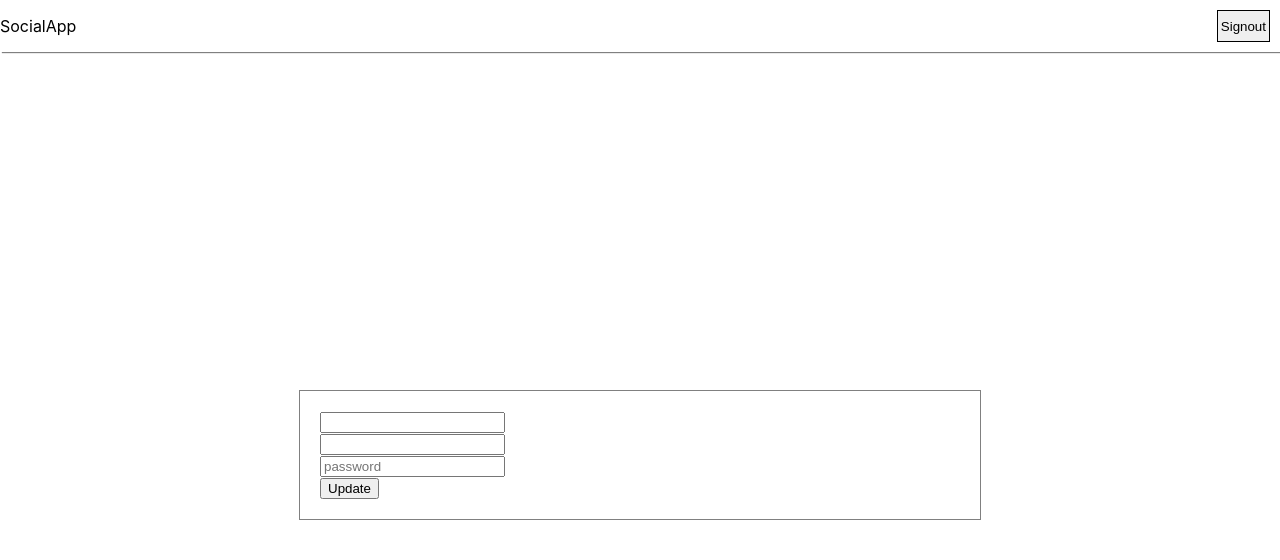
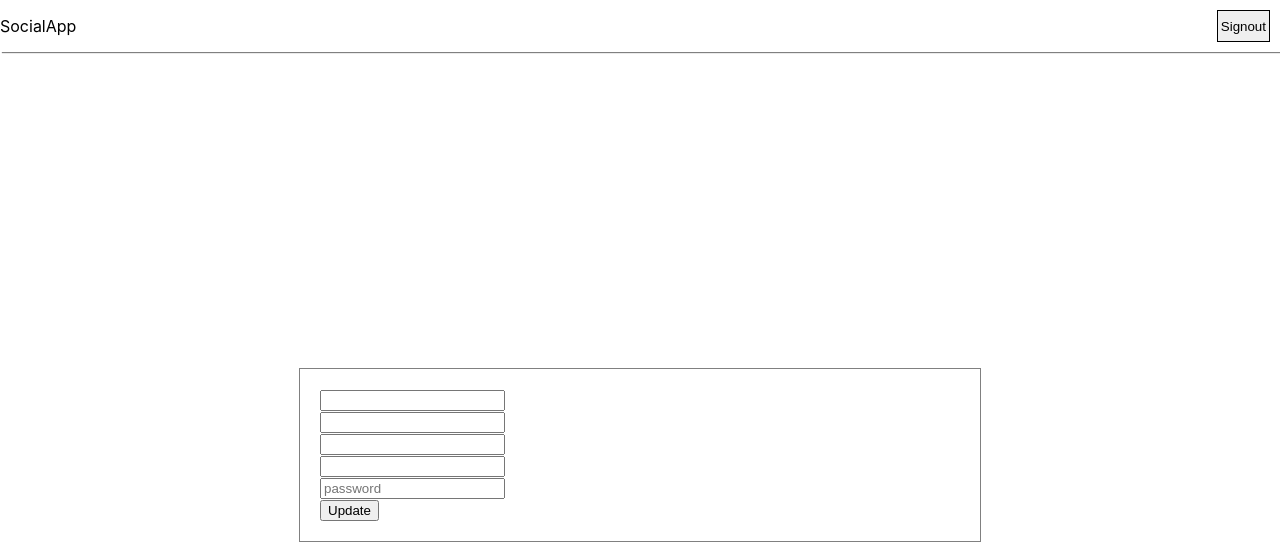
Before and after one commit to HardikxLabeitazer/Social-App-MERN, a React (Create React App) app: page /edit/1 in a window 1280 px wide. Shown: the top 560 px of the page. Built offline with nearby package versions, Linux system fonts and the light colour scheme; no server answers; sample sign-in values are in the browser's storage.

Commit message:
updated profile

```diff
--- a/src/components/user/EditProfile.js
+++ b/src/components/user/EditProfile.js
@@ -11,7 +11,9 @@ const EditProfile = () => {
   const [user,setUser] = useState({
     email: '',
     password: '',
-    name: ''
+    name: '',
+    about:'',
+    mobile:''
   });
   useEffect(() => {
 
@@ -32,9 +34,11 @@ const EditProfile = () => {
 }
   const clickSubmit=async ()=>{
      const userinfo = {
-       name :user?.name,
+       name :user?.name || undefined,
        email:user?.email || undefined,
-       password:user?.password || undefined
+       password:user?.password || undefined,
+       about:user?.about || undefined,
+       mobile:user?.mobile || undefined
      }
 
      update({userId:currentUser?._id},{t:auth.isAuthenticated().token},userinfo).then((data)=>{
@@ -55,6 +59,8 @@ const EditProfile = () => {
         <div style={{ width: '50%', border: '1px solid gray', padding: '20px' }}>
           <div><input type="text"  defaultValue={currentUser?.name || ""} onChange={handleChange('name')} /></div>
           <div><input type="email"  onChange={handleChange('email')} defaultValue={currentUser?.email || ""} /></div>
+          <div><input type={"text"}  onChange={handleChange('mobile')} defaultValue={currentUser?.mobile || ""} /></div>
+          <div><input type={"text"} minLength="3"  onChange={handleChange('about')} defaultValue={currentUser?.about || ""} /></div>
           <div><input type="password"  placeholder='password' onChange={handleChange('password')}  /></div>
           <div><button onClick={clickSubmit}>Update</button></div>
         </div>
--- a/src/components/user/Profile.js
+++ b/src/components/user/Profile.js
@@ -28,9 +28,13 @@ const Profile = () => {
                     <div style={{width:'50%',border:'1px solid gray',padding:'20px'}}>
                         <p>Name: {values?.name}</p>
                         <p>Email: {values?.email}</p>
+                        <p>{values?.about ? values.about :''}</p>
+                        <p>{values?.mobile ? values.mobile :''}</p>
                         <Link to={'/edit/' + values?._id}>Edit</Link>
                         <hr/>
+
                         <p>Joined On: {values?.created}</p>
+
                     </div>
                 </div>
             </NavBar>
```
Also changed, not shown: 1 other file (tests, documents, lock files or other folders).
